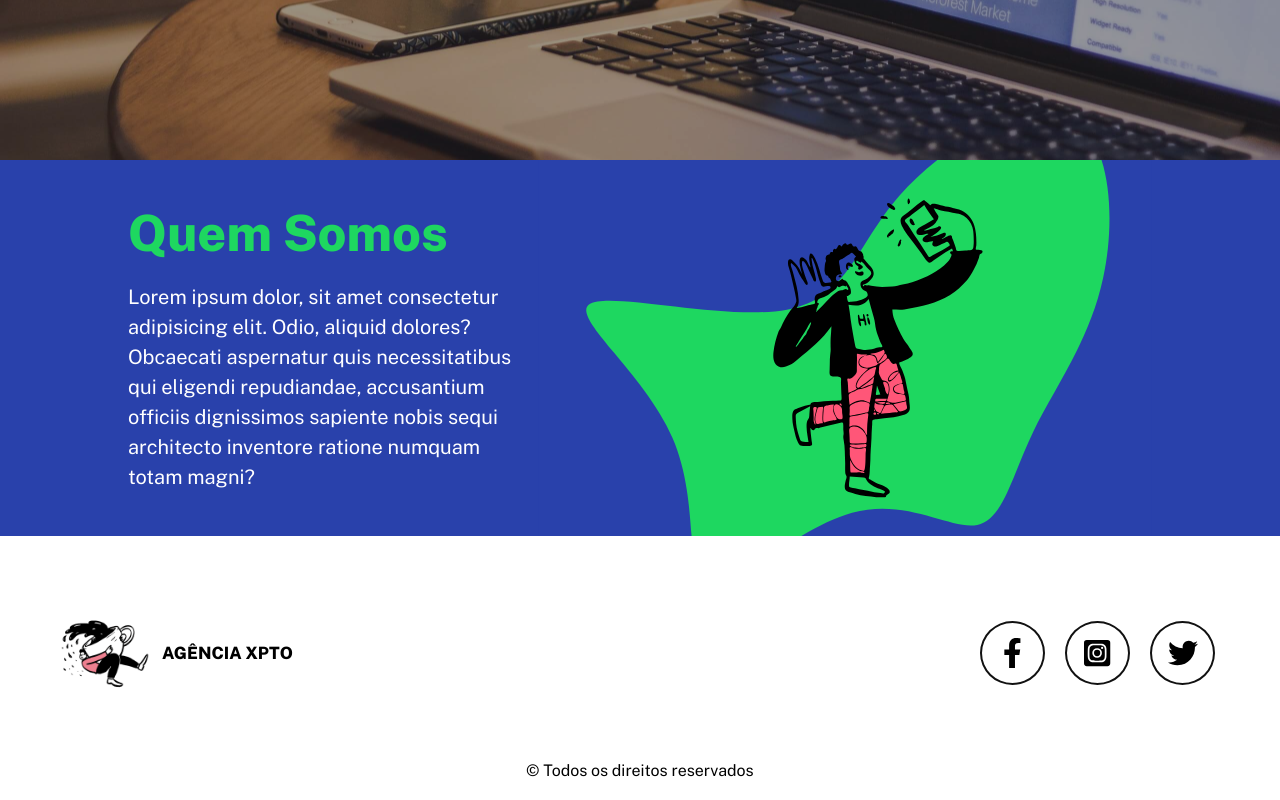
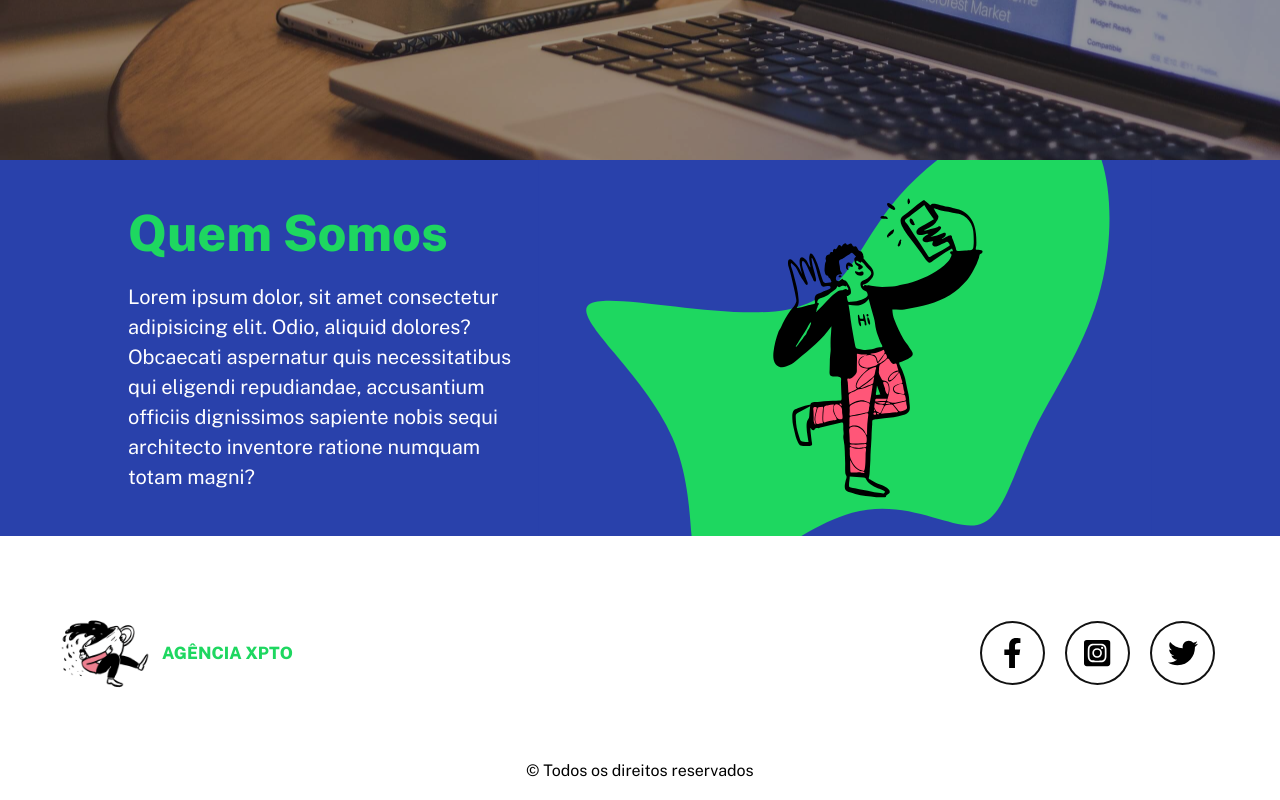
Before and after one commit to wllysses/mapa-dev-week-2022-projeto-pratico, a plain HTML site: page index.html in a window 1280 px wide. In both pictures the pointer is over the element 227 px from the left and 1318 px from the top of the page. Shown: the part 665-1465 px from the top of the page. Drawn offline with nearby package versions, Linux system fonts and the light colour scheme.

Commit message:
correcao-hover-logo-rodape

```diff
--- a/src/css/style.css
+++ b/src/css/style.css
@@ -255,6 +255,10 @@ main .quem-somos .conteudo .informacoes .texto {
     transition: 0.3s ease-in-out;
 }
 
+.rodape .navegacao .logo:hover .titulo {
+    color: #1ED760;
+}
+
 .rodape .navegacao .redes-sociais {
     display: flex;
 }
```
